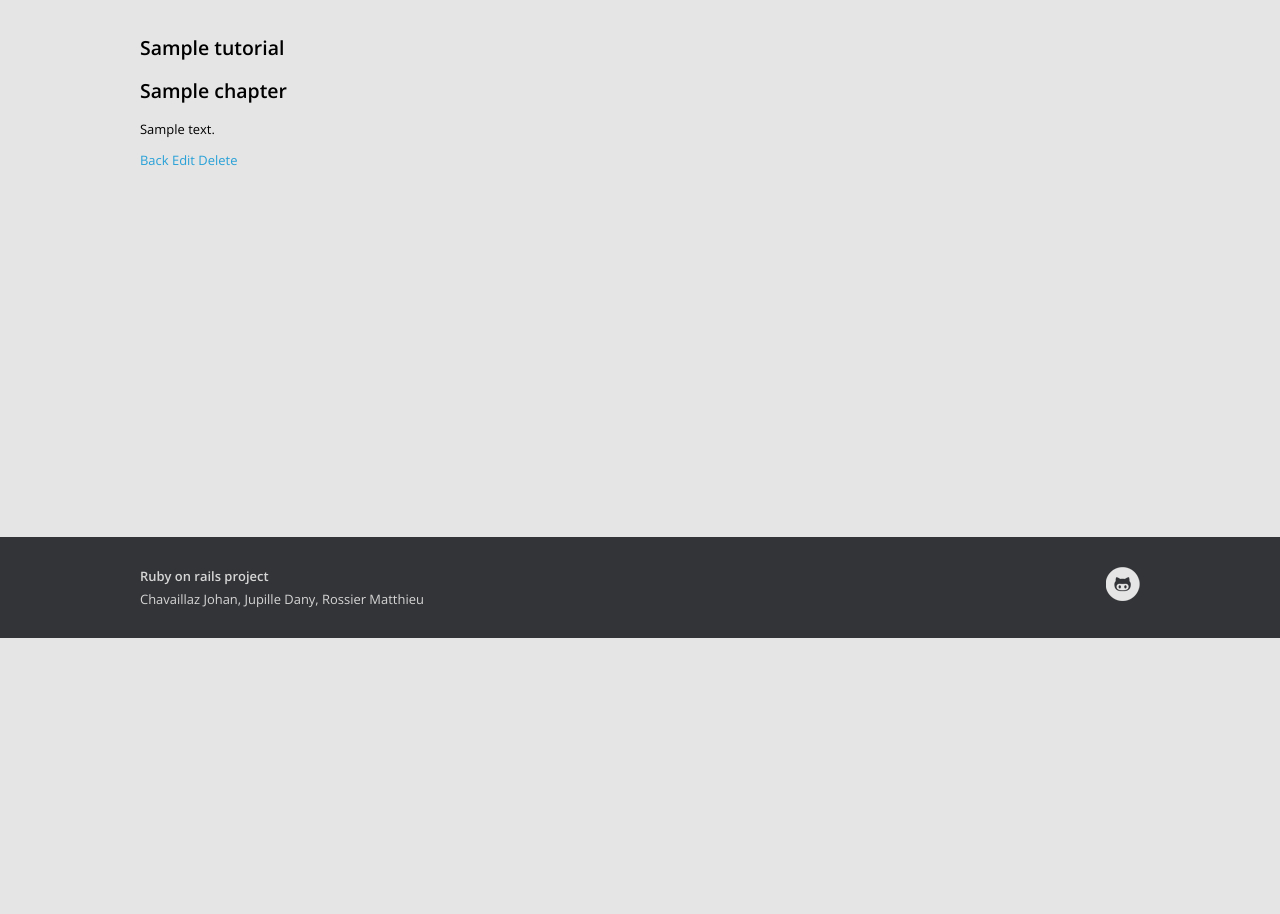
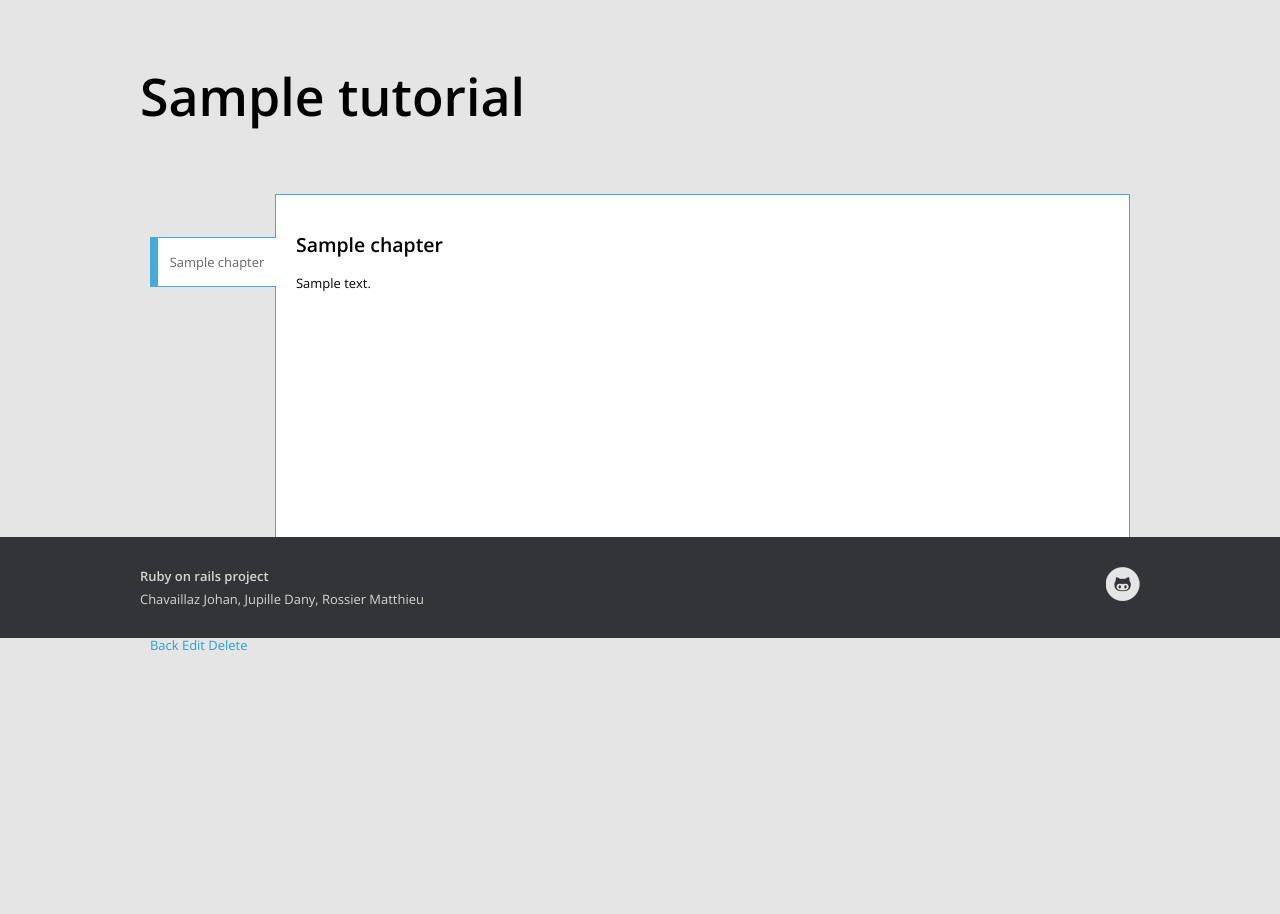
Before and after one commit to Chavjoh/MATHunter, a Rails app: page /tutorials/1/chapters/1 in a window 1280 px wide. Shown: the part 162-1076 px from the top of the page. Before the commit the page ends 800 px from the top, so only its background shows below. Run offline with Rails 7, Linux system fonts and the light colour scheme; a user stored in the database is signed in; tables that the repository leaves empty hold one stand-in row (values such as "Sample post"); style sheets or scripts are compiled from the project's sources; parts of the project's set-up code (start-up, migrations or seed data) failed here and were passed over; some libraries are stand-ins or nearby versions.

Commit message:
Add new design for tutorial home and tutorial chapters. Reset database password changed for deployment tests.

```diff
--- a/app/controllers/chapters_controller.rb
+++ b/app/controllers/chapters_controller.rb
@@ -8,6 +8,7 @@ class ChaptersController < ApplicationController
   def show
     @tutorial = get_related_tutorial
     @chapter = Chapter.find(params[:id])
+    @chapters = @tutorial.chapters
   end
 
   def new
--- a/app/views/chapters/show.html.erb
+++ b/app/views/chapters/show.html.erb
@@ -1,6 +1,24 @@
 <h1><%= @tutorial.title %></h1>
-<h2><%= @chapter.title %></h2>
-<p><%= @chapter.content %></p>
+
+<div id="tutorial">
+	<div class="tab">
+		<ul>
+			<% @chapters.each do |chapter| %>
+				<li <% if chapter.id == @chapter.id %>class="selected"<% end %>>
+					<%= link_to chapter.title, tutorial_chapter_path(@tutorial, chapter) %>
+				</li>
+			<% end %>
+		</ul>
+	</div>
+	<div class="content">
+		<div class="edit">
+		<h2><%= @chapter.title %></h2>
+		<p>
+			<%= @chapter.content %>
+		</p>
+	</div>
+</div>
+
 <%= link_to 'Back', tutorial_chapters_path(@tutorial) %>
 <%= link_to 'Edit', edit_tutorial_chapter_path(@tutorial, @chapter) %>
 <%= link_to 'Delete', tutorial_chapter_path(@tutorial, @chapter), method: 'delete' %>
--- a/public/styles/design.css
+++ b/public/styles/design.css
@@ -13,6 +13,10 @@ a:active,
 a:visited {
 	color: #27A0D7;
 	text-decoration: none;
+}
+
+h1 {
+	font-size: 4em;
 }
 
 input[type=text],
@@ -120,6 +124,7 @@ section {
 }
 
 section#content {
+
 }
 
 div.highlight {
@@ -147,6 +152,81 @@ div.highlight .image {
 	padding: 15px;
 }
 
+table {
+	clear: both;
+}
+
+table td.chapter {
+	font-weight: bold;
+	font-size: 3em;
+	color: white;
+	padding: 10px 30px;
+	border: 1px solid #43aad9;
+	background-color: #43aad9;
+}
+
+.tutorial_image {
+	float: left;
+	margin-right: 20px;
+}
+
+#tutorial {
+	padding: 20px 10px;
+	overflow: auto;
+}
+
+#tutorial .content {
+	min-height: 400px;
+	margin: 0 0 0 125px;
+	padding: 20px;
+	background-color: #fff;
+	border: 1px solid #43aad9;
+}
+
+.tab {
+	float: left;
+	margin: 30px 0 0 0;
+	width: 126px;
+}
+
+.tab ul {
+	list-style: none;
+	text-align: center;
+	padding-left: 0px;
+}
+
+.tab ul li {
+	border-top: 1px solid #666;
+	border-right: 1px solid #43aad9;
+	border-bottom: 1px solid #666;
+	border-left: 8px solid #666;
+	background-color: #ddd;
+	margin: 8px 0;
+}
+
+.tab ul li a,
+.tab ul li a:visited {
+	text-decoration: none;
+	color: #666;
+	display: block;
+	padding: 15px 5px;
+}
+
+.tab ul li:hover {
+	border-left: 8px solid #333;
+}
+
+.tab ul li a:hover {
+	color: #000;
+}
+
+.tab ul li.selected {
+	border-right: none;
+	background-color: #fff;
+	border-left: 8px solid #43aad9;
+	border-color: #43aad9;
+}
+
 footer {
 	background-color: #333438;
 	color: #D6D6D6;
```
Also changed, not shown: app/views/tutorials/show.html.erb (+17 -2 lines), config/database.yml (+4 -4 lines).
